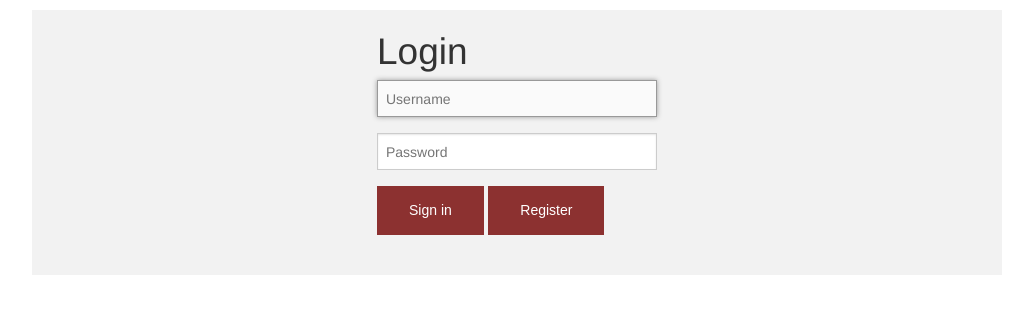
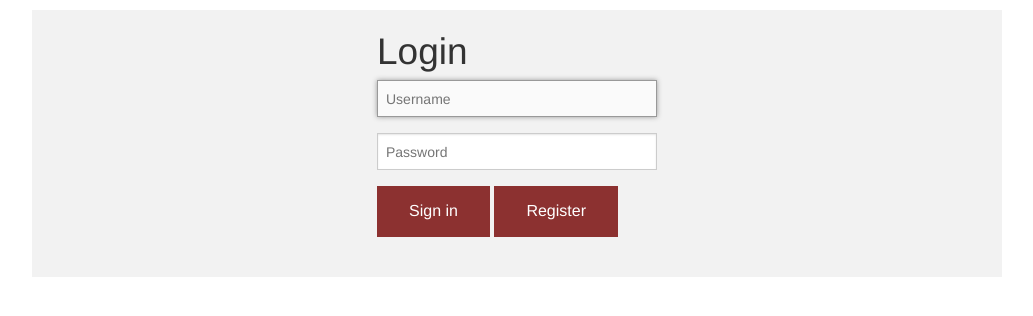
Before and after one commit to valoku/valoku, a Django app: template paul/templates/account/login.html in a window 1280 px wide. Shown: the part 45-361 px from the top of the page, without its empty margins (123-1156 px from the left). Run offline with Django 3.2, Linux system fonts and the light colour scheme; the template is opened without the code that fills it: values that come from a table or form of the project are taken from there, others are empty; parts of the project's set-up code (start-up, migrations or seed data) failed here and were passed over.

Commit message:
Fixed register button

```diff
--- a/paul/templates/account/login.html
+++ b/paul/templates/account/login.html
@@ -15,9 +15,9 @@
                        required autofocus>
                 <input type="password" placeholder="Password" required name="password" value=""
                        id="password">
-                <button type="submit">Sign in</button>
-                <a href="/register/">
-                    <button>Register</button>
+                <button class="button" type="submit">Sign in</button>
+                <a class="button" href="/register/">
+                    Register
                 </a>
             </form>
         </div>
```
